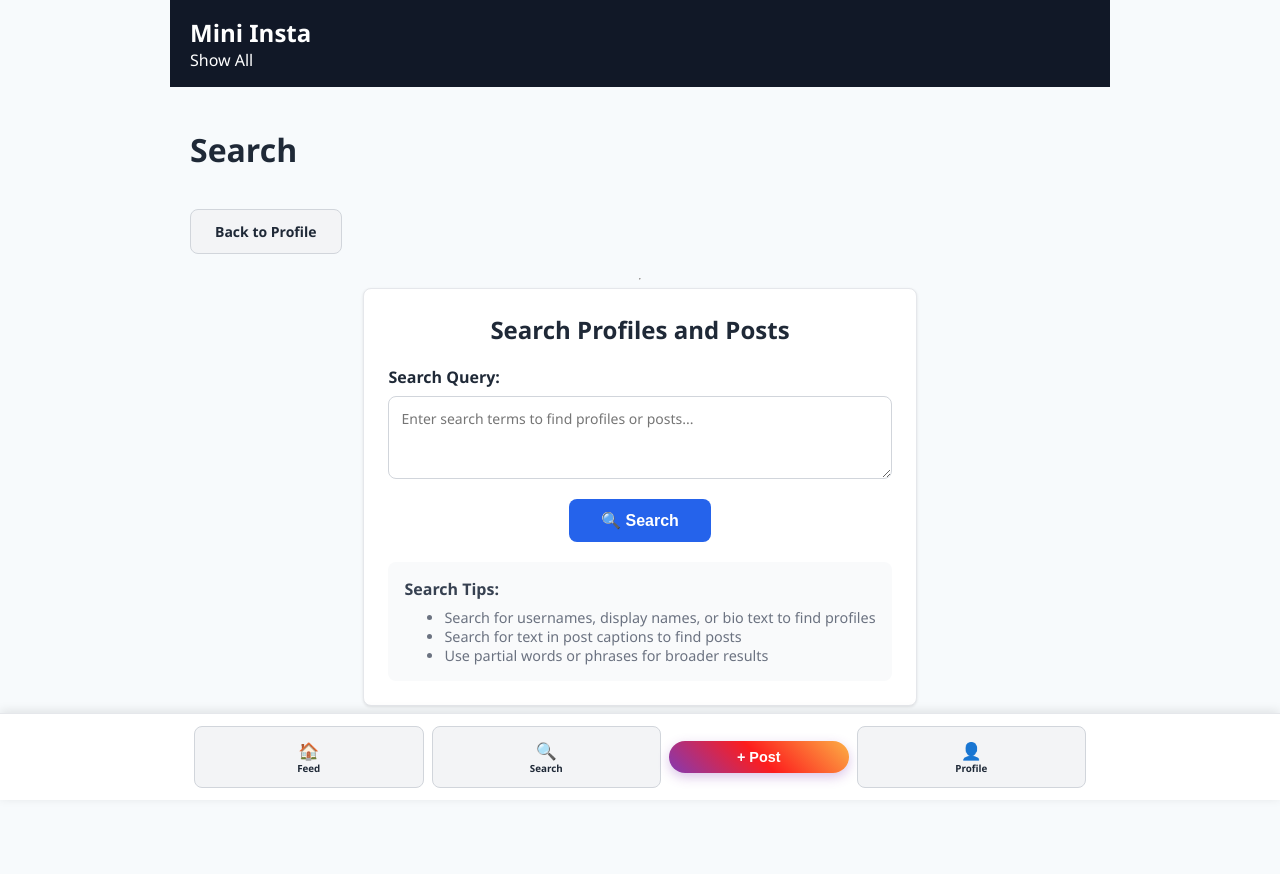
After one commit to Saksham106/cs412, a Django app: page /mini_insta/profile/1/search in a window 1280 px wide. The commit adds this page. Run offline with Django 5.2, Linux system fonts and the light colour scheme; data comes from the database, SQL or seed files in the repository.

Commit message:
completed A6 i think lmao

```diff
--- a/mini_insta/models.py
+++ b/mini_insta/models.py
@@ -15,12 +15,15 @@ class Profile(models.Model):
     join_date = models.DateTimeField(auto_now=True)
 
     def __str__(self):
+        """Return the string representation of the profile."""
         return f'Profile: {self.username}'
 
     def get_all_posts(self):
+        """Return all posts for this profile, ordered by most recent."""
         return Post.objects.filter(profile=self).order_by('-timestamp')
 
     def get_absolute_url(self):
+        """Return the absolute URL for this profile."""
         return reverse('show_profile', kwargs={'pk': self.pk})
 
     def get_followers(self):
@@ -51,9 +54,11 @@ class Post(models.Model):
     caption = models.TextField(blank=True)
 
     def __str__(self):
+        """Return the string representation of the post."""
         return f'Post by {self.profile.username} | caption: {self.caption[:15]}...'
 
     def get_all_photos(self):
+        """Return all photos for this post, ordered by most recent."""
         return Photo.objects.filter(post=self).order_by('-timestamp')
 
     def get_absolute_url(self):
@@ -79,6 +84,7 @@ class Photo(models.Model):
     timestamp = models.DateTimeField(auto_now=True)
 
     def __str__(self):
+        """Check if the photo is a URL or a file and return the string representation of the photo."""
         if self.image_url:
             return f'Photo (url) for post {self.post.caption[:15]}...'
         if self.image_file:
@@ -102,6 +108,7 @@ class Follow(models.Model):
     timestamp = models.DateTimeField(auto_now=True)
 
     def __str__(self):
+        """Return the string representation of the follow relationship."""
         return f'{self.follower_profile.display_name} follows {self.profile.display_name}'
 
 class Comment(models.Model):
@@ -121,4 +128,5 @@ class Like(models.Model):
     timestamp = models.DateTimeField(auto_now=True)
 
     def __str__(self):
+        """Return the string representation of the like."""
         return f'{self.profile.display_name} likes post by {self.post.profile.display_name}'
--- a/mini_insta/templates/mini_insta/base.html
+++ b/mini_insta/templates/mini_insta/base.html
@@ -42,16 +42,20 @@
   {% if profile %}
     <div style="position: fixed; bottom: 0; left: 0; right: 0; background: white; border-top: 1px solid #e5e7eb; padding: 12px 20px; box-shadow: 0 -2px 10px rgba(0,0,0,0.1); z-index: 1000;">
       <div style="display: flex; justify-content: space-between; align-items: center; max-width: 900px; margin: 0 auto;">
-        <a href="{% url 'show_feed' profile.pk %}" class="btn btn_secondary" style="text-decoration: none; flex: 1; text-align: center; margin: 0 8px;">
+        <a href="{% url 'show_feed' profile.pk %}" class="btn btn_secondary" style="text-decoration: none; flex: 1; text-align: center; margin: 0 4px;">
           <span style="font-size: 1.2em;">🏠</span><br>
-          <span style="font-size: 0.8em;">Feed</span>
+          <span style="font-size: 0.7em;">Feed</span>
         </a>
-        <a href="{% url 'create_post' profile.pk %}" style="flex: 1; text-align: center; margin: 0 8px;">
+        <a href="{% url 'search' profile.pk %}" class="btn btn_secondary" style="text-decoration: none; flex: 1; text-align: center; margin: 0 4px;">
+          <span style="font-size: 1.2em;">🔍</span><br>
+          <span style="font-size: 0.7em;">Search</span>
+        </a>
+        <a href="{% url 'create_post' profile.pk %}" style="flex: 1; text-align: center; margin: 0 4px;">
           <button class="nav_create_btn" style="width: 100%; padding: 8px 12px; font-size: 0.9em;">+ Post</button>
         </a>
-        <a href="{% url 'show_profile' profile.pk %}" class="btn btn_secondary" style="text-decoration: none; flex: 1; text-align: center; margin: 0 8px;">
+        <a href="{% url 'show_profile' profile.pk %}" class="btn btn_secondary" style="text-decoration: none; flex: 1; text-align: center; margin: 0 4px;">
           <span style="font-size: 1.2em;">👤</span><br>
-          <span style="font-size: 0.8em;">Profile</span>
+          <span style="font-size: 0.7em;">Profile</span>
         </a>
       </div>
     </div>
--- /dev/null
+++ b/mini_insta/templates/mini_insta/search.html
@@ -0,0 +1,52 @@
+<!--
+  File: mini_insta/templates/mini_insta/search.html
+  Author: Saksham Goel (saksham@bu.edu), 10/17/2025
+  Description: Search form for finding profiles and posts.
+-->
+
+{% extends "mini_insta/base.html" %}
+
+{% block content %}
+
+<h1>Search</h1>
+
+<div style="margin: 16px 0;">
+  <a href="{% url 'show_profile' profile.pk %}" class="btn btn_secondary">Back to Profile</a>
+</div>
+
+<hr>
+
+<!-- Search Form -->
+<div class="card" style="padding: 24px; max-width: 600px; margin: 0 auto;">
+    <h2 style="margin: 0 0 20px 0; text-align: center;">Search Profiles and Posts</h2>
+
+    <form action="{% url 'search' profile.pk %}" method="get">
+        <div style="margin-bottom: 20px;">
+            <label for="id_query" style="display: block; margin-bottom: 8px; font-weight: 600;">Search Query:</label>
+            <textarea
+                id="id_query"
+                name="query"
+                rows="3"
+                placeholder="Enter search terms to find profiles or posts..."
+                style="width: 100%; padding: 12px; border: 1px solid #d1d5db; border-radius: 8px; font-size: 14px; font-family: inherit; box-sizing: border-box; resize: vertical;"
+            ></textarea>
+        </div>
+
+        <div style="text-align: center;">
+            <button type="submit" class="btn btn_primary" style="padding: 12px 32px; font-size: 16px;">
+                🔍 Search
+            </button>
+        </div>
+    </form>
+
+    <div style="margin-top: 20px; padding: 16px; background-color: #f9fafb; border-radius: 8px;">
+        <h4 style="margin: 0 0 8px 0; color: #374151;">Search Tips:</h4>
+        <ul style="margin: 0; color: #6b7280; font-size: 0.9em;">
+            <li>Search for usernames, display names, or bio text to find profiles</li>
+            <li>Search for text in post captions to find posts</li>
+            <li>Use partial words or phrases for broader results</li>
+        </ul>
+    </div>
+</div>
+
+{% endblock %}
--- a/mini_insta/urls.py
+++ b/mini_insta/urls.py
@@ -17,5 +17,6 @@ urlpatterns = [
     path('profile/<int:pk>/create_post', CreatePostView.as_view(), name='create_post'),
     path('profile/<int:pk>/followers', ShowFollowersDetailView.as_view(), name='show_followers'),
     path('profile/<int:pk>/following', ShowFollowingDetailView.as_view(), name='show_following'),
-    path('profile/<int:pk>/feed', PostFeedListView.as_view(), name='show_feed')
+    path('profile/<int:pk>/feed', PostFeedListView.as_view(), name='show_feed'),
+    path('profile/<int:pk>/search', SearchView.as_view(), name='search')
 ]
--- a/mini_insta/views.py
+++ b/mini_insta/views.py
@@ -35,12 +35,14 @@ class CreatePostView(CreateView):
     template_name = 'mini_insta/create_post_form.html'
 
     def get_context_data(self):
+        """Add profile to context."""
         context = super().get_context_data()
         context['profile'] = Profile.objects.get(pk=self.kwargs['pk'])
         return context
 
     # Upon form submission, associate the new Post with the Profile
     def form_valid(self, form):
+        """Validate the form and create a new Post and Photo objects."""
         pk = self.kwargs['pk']
         profile = Profile.objects.get(pk=pk)
         form.instance.profile = profile
@@ -75,12 +77,14 @@ class DeletePostView(DeleteView):
     template_name = 'mini_insta/delete_post_form.html'
 
     def get_context_data(self, **kwargs):
+        """Add post and profile to context."""
         context = super().get_context_data(**kwargs)
         context['post'] = self.get_object()
         context['profile'] = self.get_object().profile
         return context
 
     def get_success_url(self):
+        """Redirect to the profile page of the deleted post."""
         post = self.get_object()
         return reverse('show_profile', kwargs={'pk': post.profile.pk})
 
@@ -118,3 +122,60 @@ class PostFeedListView(ListView):
         context = super().get_context_data(**kwargs)
         context['profile'] = Profile.objects.get(pk=self.kwargs['pk'])
         return context
+
+class SearchView(ListView):
+    """Search for profiles and posts based on text query."""
+    template_name = 'mini_insta/search_results.html'
+
+    def dispatch(self, request, *args, **kwargs):
+        """Handle GET requests - show search form if no query, otherwise show results."""
+        if 'query' not in request.GET:
+            # No query provided, show search form
+            profile = Profile.objects.get(pk=self.kwargs['pk'])
+            return render(request, 'mini_insta/search.html', {'profile': profile})
+        else:
+            # Query provided, use ListView to show results
+            return super().dispatch(request, *args, **kwargs)
+
+    def get_queryset(self):
+        """Return posts that match the search query."""
+        query = self.request.GET.get('query', '')
+        if query:
+            return Post.objects.filter(caption__icontains=query).order_by('-timestamp')
+        return Post.objects.none()
+
+    def get_context_data(self, **kwargs):
+        """Add profile, query, and matching profiles to context."""
+        context = super().get_context_data(**kwargs)
+        query = self.request.GET.get('query', '')
+
+        # Add profile and query to context
+        context['profile'] = Profile.objects.get(pk=self.kwargs['pk'])
+        context['query'] = query
+
+        # Add matching profiles - search username first, then display_name, then bio_text
+        if query:
+            matching_profiles = []
+            # Search by username
+            username_matches = Profile.objects.filter(username__icontains=query)
+            for profile in username_matches:
+                if profile not in matching_profiles:
+                    matching_profiles.append(profile)
+
+            # Search by display_name
+            display_name_matches = Profile.objects.filter(display_name__icontains=query)
+            for profile in display_name_matches:
+                if profile not in matching_profiles:
+                    matching_profiles.append(profile)
+
+            # Search by bio_text
+            bio_matches = Profile.objects.filter(bio_text__icontains=query)
+            for profile in bio_matches:
+                if profile not in matching_profiles:
+                    matching_profiles.append(profile)
+
+            context['matching_profiles'] = matching_profiles
+        else:
+            context['matching_profiles'] = []
+
+        return context
```
Also changed, not shown: mini_insta/templates/mini_insta/search_results.html (added, +109 -0 lines).
